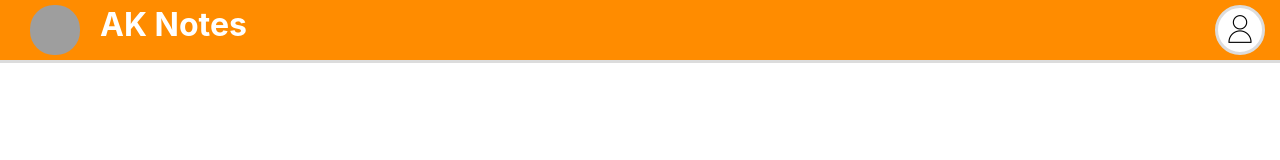
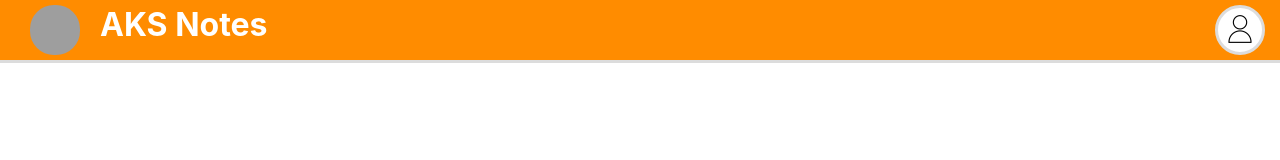
Before and after one commit to AzureKingStudios/azureking-notes, a React (Create React App) app in the folder client/: page / in a window 1280 px wide. Shown: the top 160 px of the page. Built offline with nearby package versions, Linux system fonts and the light colour scheme; grey boxes are pictures that could not be loaded.

Commit message:
Update header title and html title to aks

```diff
--- a/client/public/index.html
+++ b/client/public/index.html
@@ -19,7 +19,7 @@
       work correctly both with client-side routing and a non-root public URL.
       Learn how to configure a non-root public URL by running `npm run build`.
     -->
-    <title>AzureKing Notes</title>
+    <title>AKS Notes</title>
   </head>
   <body>
     <noscript>You need to enable JavaScript to run this app.</noscript>
--- a/client/src/containers/Header.js
+++ b/client/src/containers/Header.js
@@ -37,7 +37,7 @@ class Header extends Component {
       <header className='notes-header'>
           <div className='title-container'>
             <img className='header-logo' onClick={this.homeClick} src="https://placeimg.com/640/480/tech" alt='azure king studios logo'></img>
-            <h1 className='header-title' onClick={this.homeClick}>AK Notes</h1>
+            <h1 className='header-title' onClick={this.homeClick}>AKS Notes</h1>
           </div>
           <div className='header-buttons-container'>
             {localStorage.getItem('aks-tk')
@@ -45,7 +45,7 @@ class Header extends Component {
                 <button className='header-button' onClick={this.handleLogout}>Sign Out</button>
                 )}
             <button className='header-button' onClick={this.profileClick}>
-              <img className='sign-in-img' src='/img/user1.png'/>
+              <img className='sign-in-img' src='/img/user1.png' alt='user icon'/>
             </button>
           </div>
         {/* {!localStorage.getItem('aks-tk')
```
